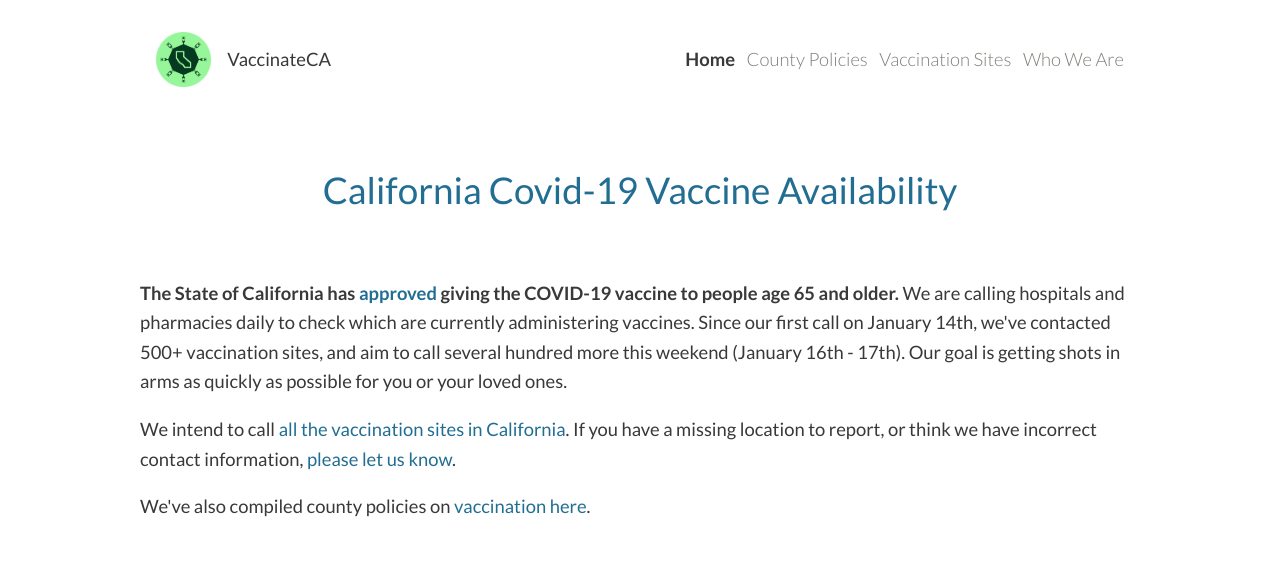
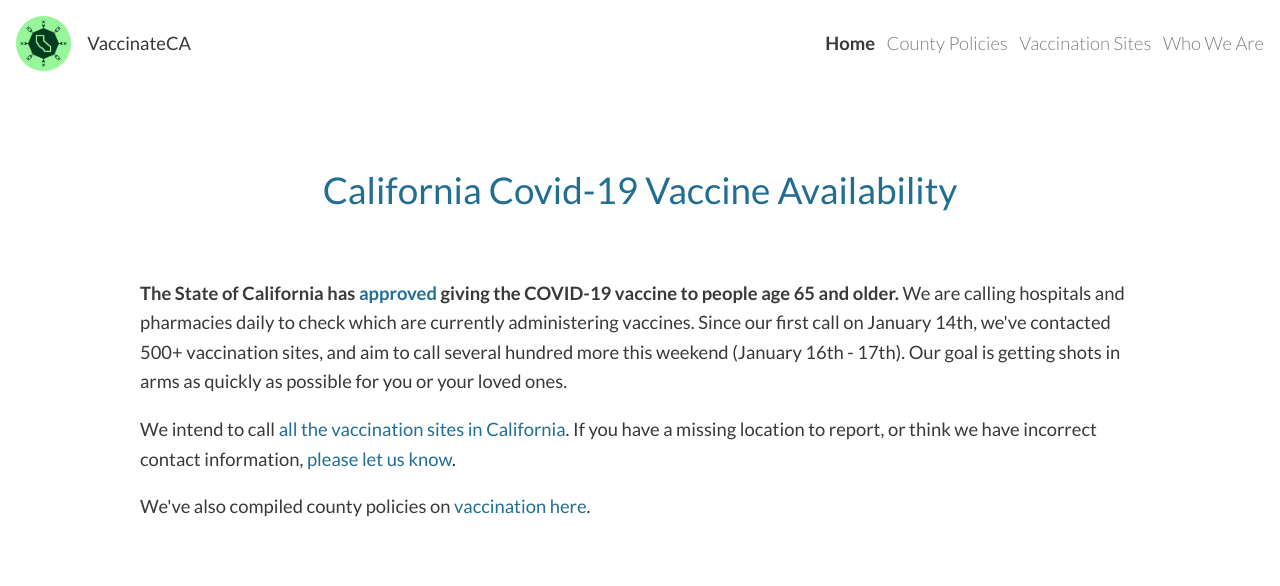
Before and after one commit to CAVaccineInventory/site, a Jekyll site: the page built from index.html, in a window 1280 px wide and 1400 px high. Shown: the top 586 px of the window. Built offline with Jekyll 4.4.1, drawn with Linux system fonts in a browser that asks for light colours; grey boxes are pictures that could not be loaded.

Commit message:
issue 16: header is full width & in front

```diff
--- a/_layouts/default.html
+++ b/_layouts/default.html
@@ -4,9 +4,9 @@
 {% include head.html %}
 
 <body>
+    {% include header.html %}
+
     <div class="container">
-        {% include header.html %}
-
         <main aria-label="Content">
             <h1 class="margin-top--xl margin-bottom--xl">{{ page.title }}</h1>
             {{ content }}
--- a/assets/css/main.css
+++ b/assets/css/main.css
@@ -323,7 +323,10 @@
 header {
   background: var(--color-bg);
   position: sticky;
+  box-sizing: border-box;
+  padding: var(--spacing-m);
   top: 0;
+  z-index: 25;
 }
 
 .logo-active {
```
